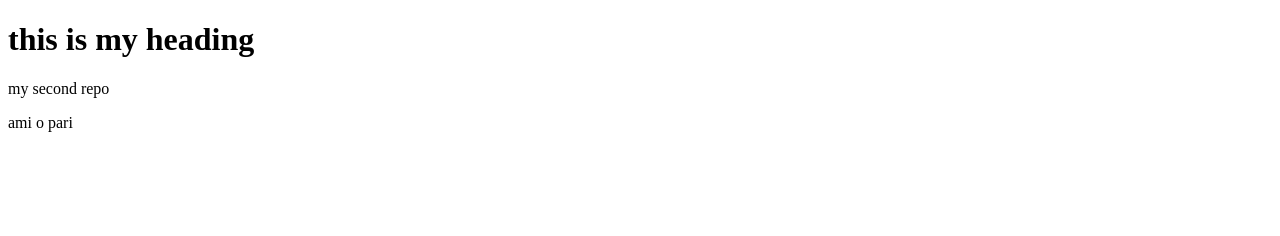
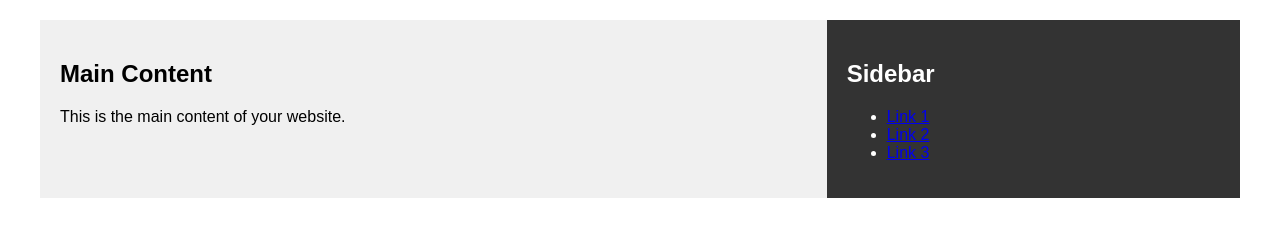
Before and after one commit to gsrasel/my-second-repo, a plain HTML site: page index.html in a window 1280 px wide. Drawn offline with Linux system fonts and the light colour scheme.

Commit message:
first commit

```diff
--- a/index.html
+++ b/index.html
@@ -1,13 +1,60 @@
 <!DOCTYPE html>
-<html lang="en">
+<html>
 <head>
-    <meta charset="UTF-8">
-    <meta name="viewport" content="width=device-width, initial-scale=1.0">
-    <title>second repo</title>
+    <title>My Website</title>
+    <!-- Add your CSS stylesheets and other meta tags here -->
+    <style>
+        body {
+            font-family: Arial, sans-serif;
+            margin: 0;
+            padding: 0;
+        }
+
+        .container {
+            display: flex;
+            max-width: 1200px;
+            margin: 0 auto;
+            padding: 20px;
+        }
+
+        .main-content {
+            flex: 2;
+            background-color: #f0f0f0;
+            padding: 20px;
+        }
+
+        .sidebar {
+            flex: 1;
+            background-color: #333;
+            color: #fff;
+            padding: 20px;
+        }
+    </style>
 </head>
 <body>
-    <h1>this is my heading</h1>
-    <p>my second repo</p>
-    <p>ami o pari</p>
+    <header>
+        <!-- Your navigation heading section goes here (as provided in the previous response) -->
+    </header>
+
+    <div class="container">
+        <main class="main-content">
+            <!-- Main content of your website goes here -->
+            <h2>Main Content</h2>
+            <p>This is the main content of your website.</p>
+        </main>
+
+        <aside class="sidebar">
+            <!-- Sidebar content goes here -->
+            <h2>Sidebar</h2>
+            <ul>
+                <li><a href="#">Link 1</a></li>
+                <li><a href="#">Link 2</a></li>
+                <li><a href="#">Link 3</a></li>
+            </ul>
+        </aside>
+    </div>
+
+    <!-- The rest of your website content goes here -->
+
 </body>
 </html>
```
